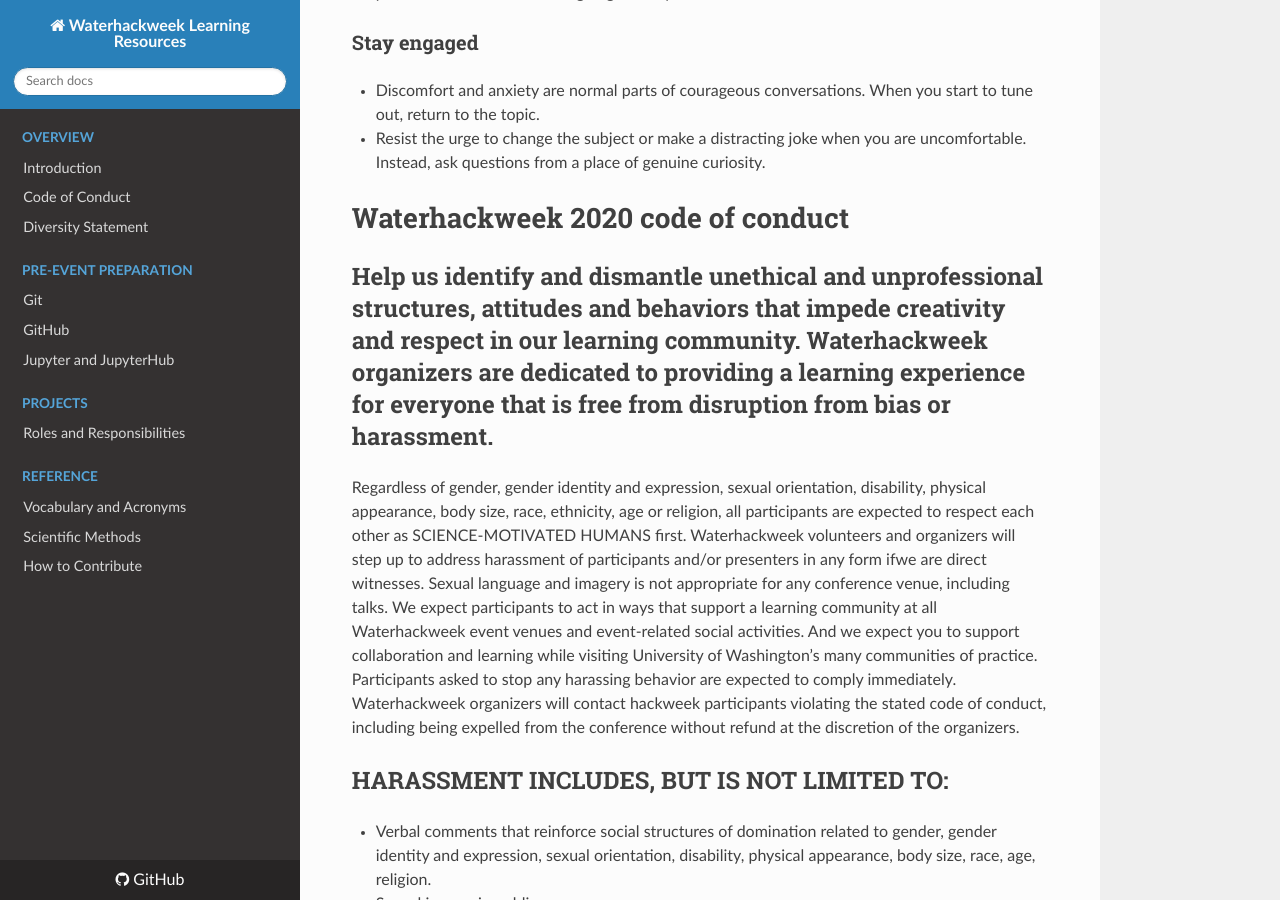
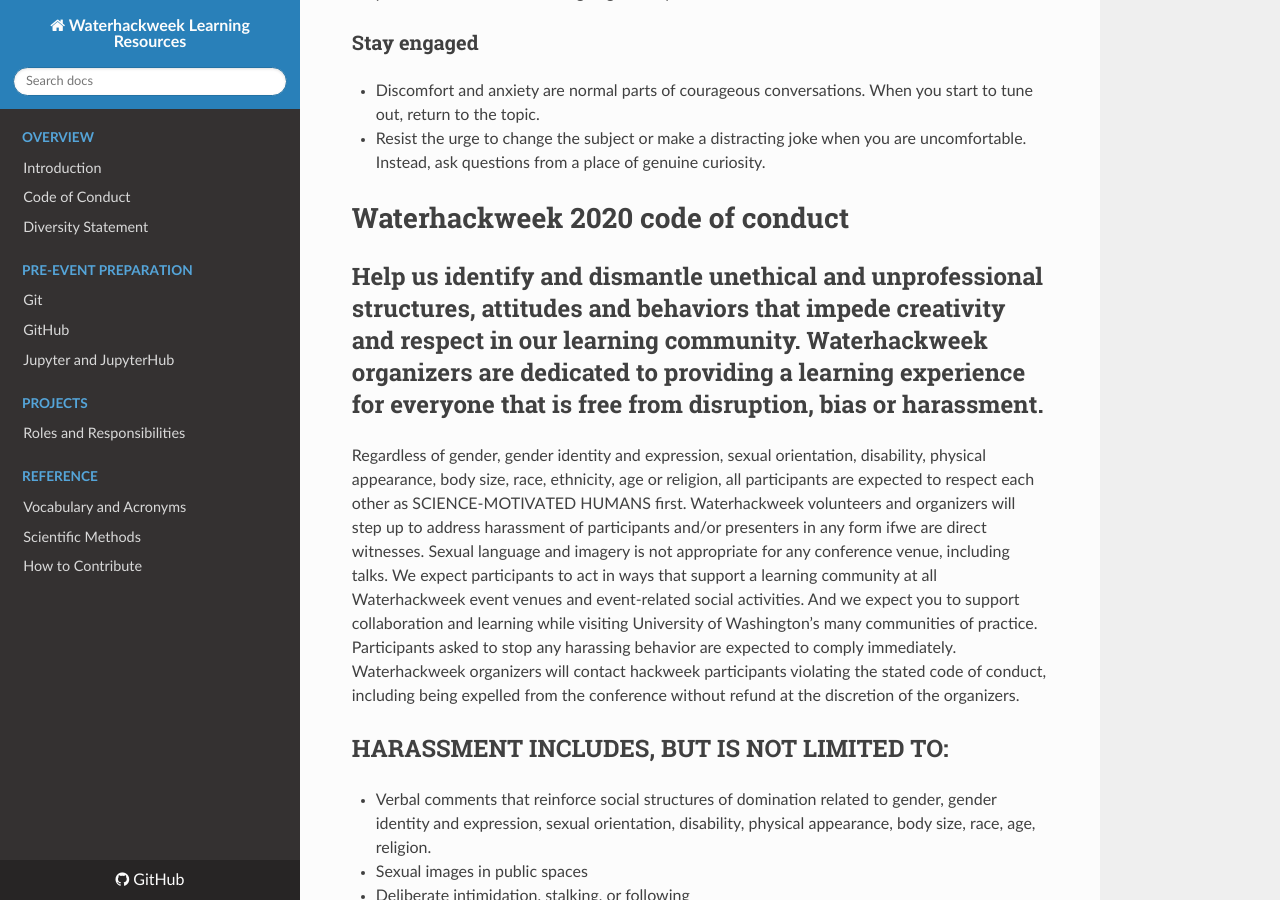
Before and after one commit to emiliom/learning-resources, an MkDocs documentation site: the page built from docs/canaryopera/codeofconduct.md, in a window 1280 px wide and 900 px high, scrolled down 1812 px. Built offline with MkDocs 1.6.1, drawn with Linux system fonts in a browser that asks for light colours; nearby versions of some CDN libraries.

Commit message:
Fix typo

```diff
--- a/docs/canaryopera/codeofconduct.md
+++ b/docs/canaryopera/codeofconduct.md
@@ -52,7 +52,7 @@
 
 # Waterhackweek 2020 code of conduct
 
-## Help us identify and dismantle unethical and unprofessional structures, attitudes and behaviors that impede creativity and respect in our learning community. Waterhackweek organizers are dedicated to providing a learning experience for everyone that is free from disruption from bias or harassment.
+## Help us identify and dismantle unethical and unprofessional structures, attitudes and behaviors that impede creativity and respect in our learning community. Waterhackweek organizers are dedicated to providing a learning experience for everyone that is free from disruption, bias or harassment.
 
 Regardless of gender, gender identity and expression, sexual orientation, disability, physical appearance, body size, race, ethnicity, age or religion, all participants are expected to respect each other as SCIENCE-MOTIVATED HUMANS first. Waterhackweek volunteers and organizers will step up to address harassment of participants and/or presenters in any form ifwe are direct witnesses. Sexual language and imagery is not appropriate for any conference venue, including talks. We expect participants to act in ways that support a learning community at all Waterhackweek event venues and event-related social activities. And we expect you to support collaboration and learning while visiting University of Washington’s many communities of practice. Participants asked to stop any harassing behavior are expected to comply immediately. Waterhackweek organizers will contact hackweek participants violating the stated code of conduct, including being expelled from the conference without refund at the discretion of the organizers.
 
```
